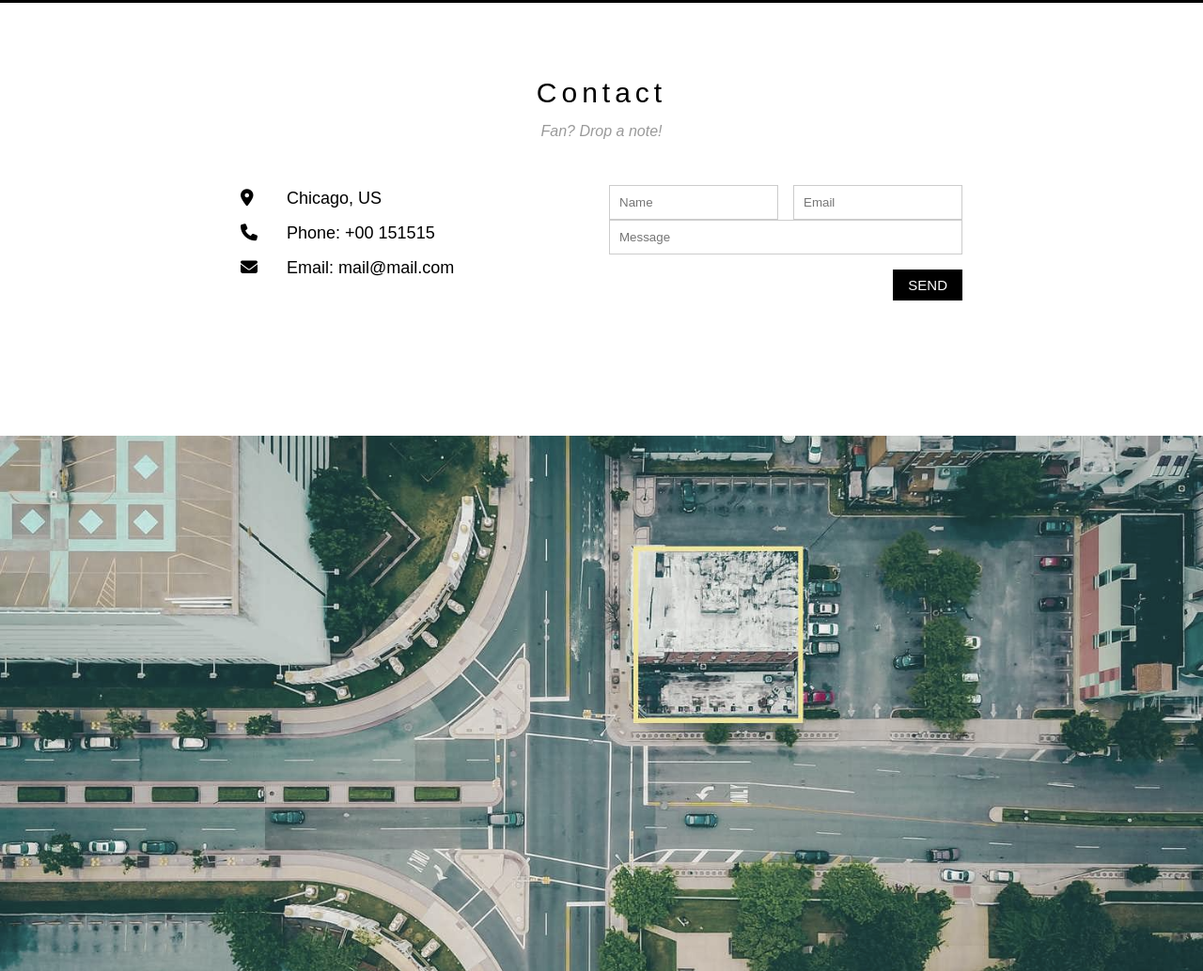
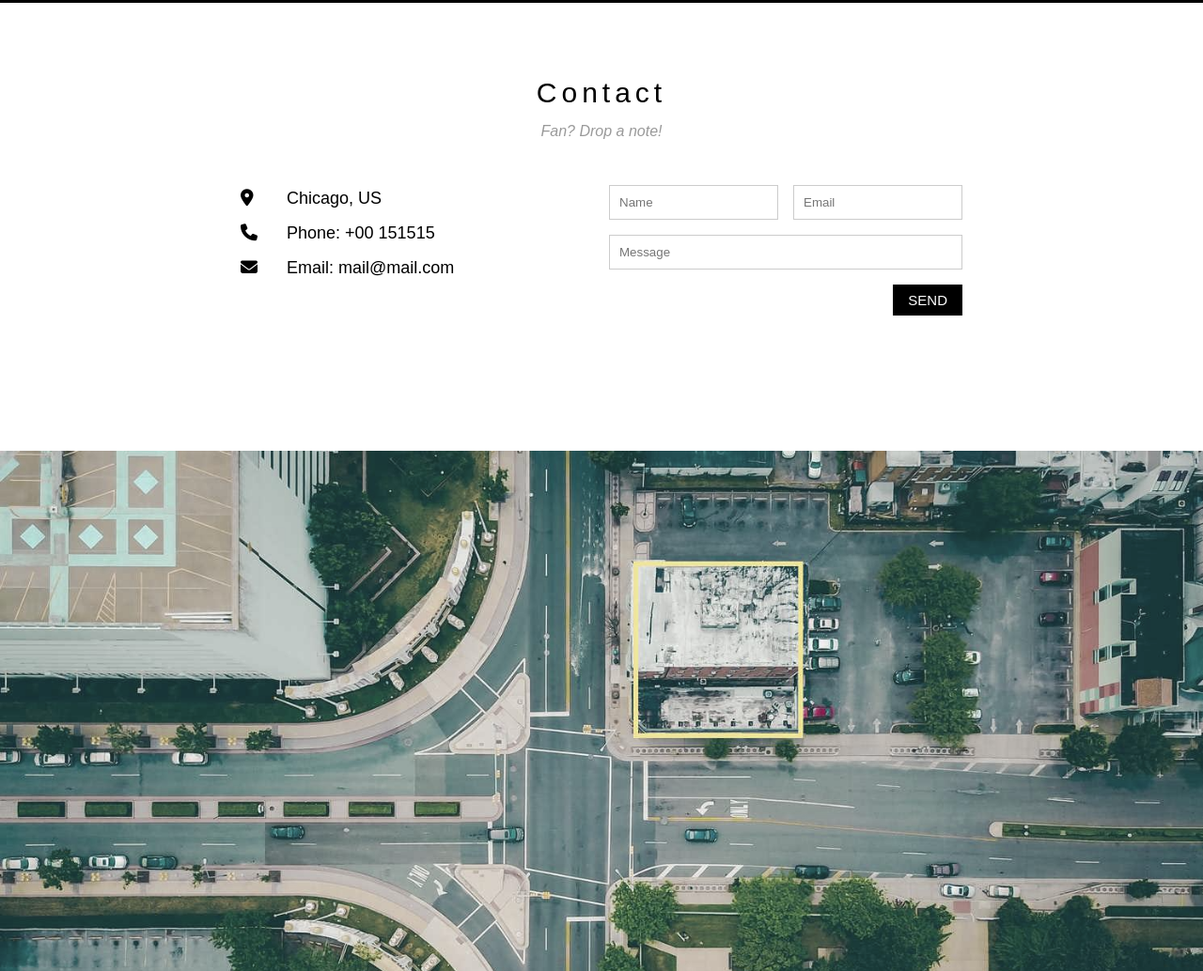
Before and after one commit to dokyanh220/baidautien, a plain HTML site: page index.html in a window 1280 px wide. Shown: the part 2210-3244 px from the top of the page at 94% size. Drawn offline with Linux system fonts and the light colour scheme.

Commit message:
hi-done2

```diff
--- a/assets/css/style.css
+++ b/assets/css/style.css
@@ -39,7 +39,7 @@ html{
 }
 
 .col-full{
-    margin-top: -8px;
+    margin-top: 8px;
     width: 100%;
 }
 
```
Also changed, not shown: index.html (+1 -1 lines).
